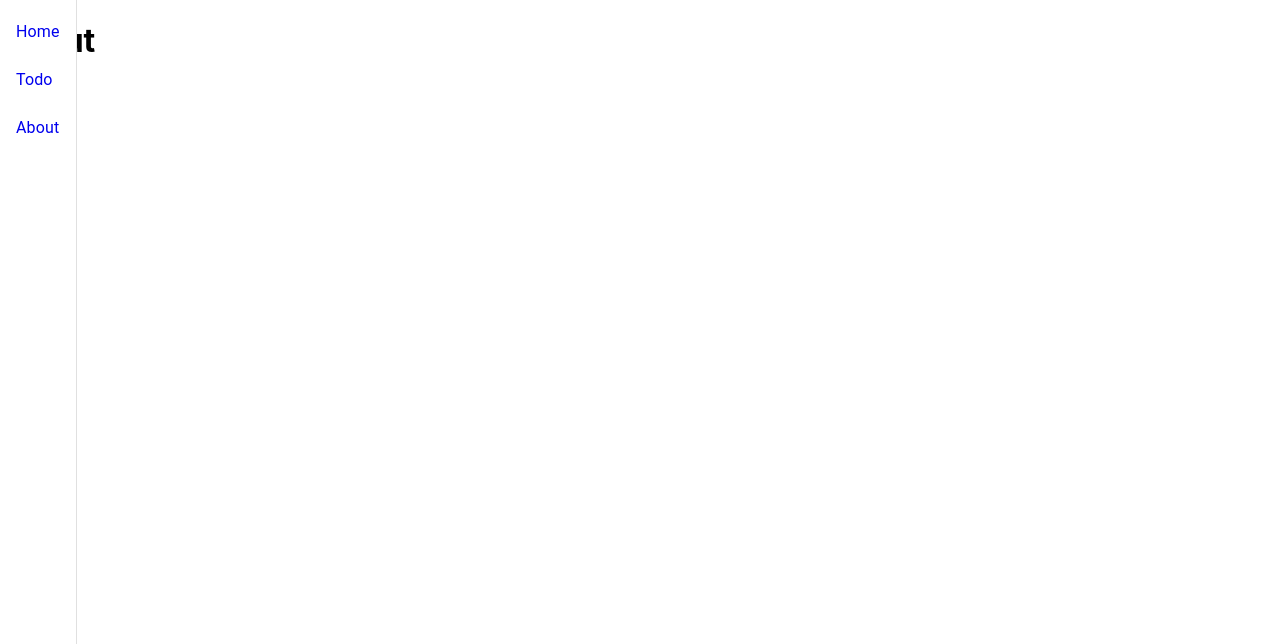
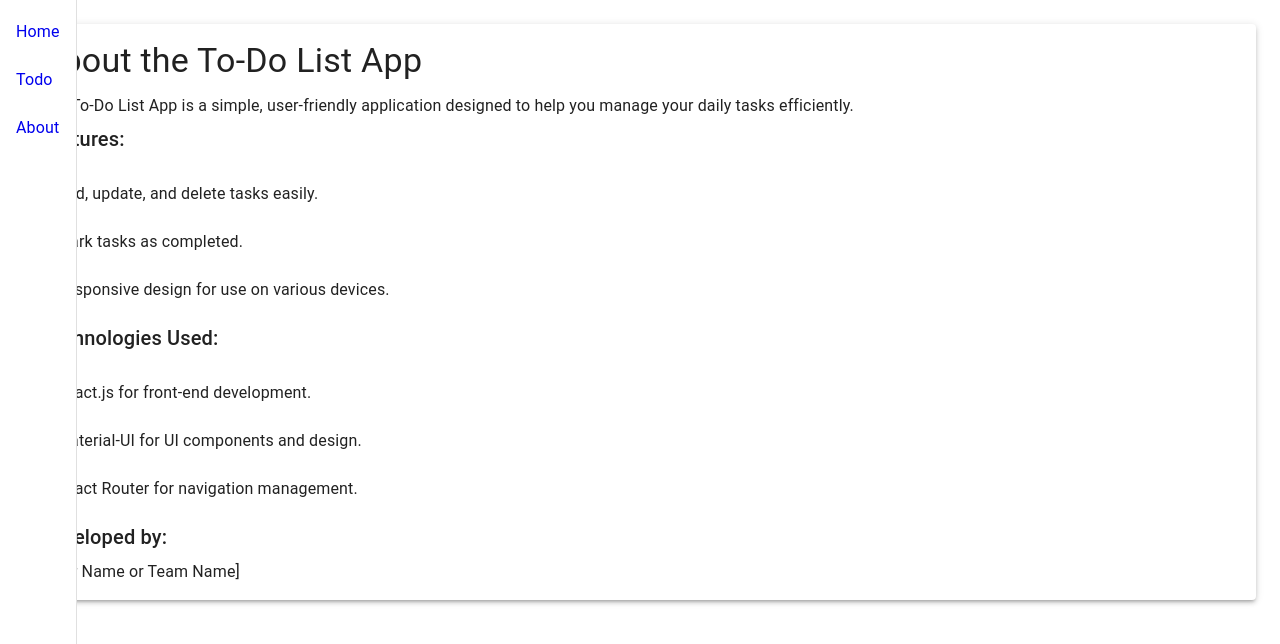
Before and after one commit to Alaa997/Todos, a React (Create React App) app: page /about in a window 1280 px wide. Shown: the top 644 px of the page. Built offline with nearby package versions, Linux system fonts and the light colour scheme.

Commit message:
dummy content added to Home/About pages

```diff
--- a/src/App.js
+++ b/src/App.js
@@ -1,10 +1,11 @@
 import "./App.css";
 import { BrowserRouter, Route, Routes } from "react-router-dom";
 
-import TodoPage from "./components/Pages/HomePage";
+
 import SideBar from "./components/Navigation/SideBar";
 import HomePage from "./components/Pages/HomePage";
 import About from "./components/Pages/About";
+import TodoPage from "./components/Pages/TodoPage";
 
 function App() {
   return (
--- a/src/components/Pages/About.js
+++ b/src/components/Pages/About.js
@@ -1,11 +1,63 @@
-import React from 'react'
+import React from "react";
+import {
+  Box,
+  Typography,
+  Paper,
+  List,
+  ListItem,
+  ListItemText,
+} from "@mui/material";
 
-const About = () => {
+const AboutPage = () => {
   return (
-    <div>
-      <h1>About</h1>
-    </div>
-  )
-}
+    <Box sx={{ padding: 3 }}>
+      <Paper elevation={3} sx={{ padding: 2 }}>
+        <Typography variant="h4" component="h1" gutterBottom>
+          About the To-Do List App
+        </Typography>
 
-export default About
+        <Typography variant="body1" gutterBottom>
+          The To-Do List App is a simple, user-friendly application designed to
+          help you manage your daily tasks efficiently.
+        </Typography>
+
+        <Typography variant="h6" gutterBottom>
+          Features:
+        </Typography>
+        <List>
+          <ListItem>
+            <ListItemText primary="Add, update, and delete tasks easily." />
+          </ListItem>
+          <ListItem>
+            <ListItemText primary="Mark tasks as completed." />
+          </ListItem>
+          <ListItem>
+            <ListItemText primary="Responsive design for use on various devices." />
+          </ListItem>
+        </List>
+
+        <Typography variant="h6" gutterBottom>
+          Technologies Used:
+        </Typography>
+        <List>
+          <ListItem>
+            <ListItemText primary="React.js for front-end development." />
+          </ListItem>
+          <ListItem>
+            <ListItemText primary="Material-UI for UI components and design." />
+          </ListItem>
+          <ListItem>
+            <ListItemText primary="React Router for navigation management." />
+          </ListItem>
+        </List>
+
+        <Typography variant="h6" gutterBottom>
+          Developed by:
+        </Typography>
+        <Typography variant="body1">[Your Name or Team Name]</Typography>
+      </Paper>
+    </Box>
+  );
+};
+
+export default AboutPage;
--- a/src/components/Pages/HomePage.js
+++ b/src/components/Pages/HomePage.js
@@ -1,11 +1,26 @@
-import React from 'react'
+import React from "react";
+import { Box, Typography, Paper, Divider } from "@mui/material";
 
 const HomePage = () => {
   return (
-    <div>
-        <h1>To-do Page</h1>
-    </div>
-  )
-}
+    <Box sx={{ padding: 3 }}>
+      <Paper elevation={3} sx={{ padding: 2 }}>
+        <Typography variant="h4" component="h1" gutterBottom>
+          Welcome to the To-Do List App!
+        </Typography>
+        <Divider sx={{ marginBottom: 2 }} />
+        <Typography variant="body1" gutterBottom>
+          This simple and intuitive app helps you keep track of your daily
+          tasks. Add new tasks, mark them as completed, and delete tasks that
+          are no longer relevant. Managing your day-to-day activities has never
+          been easier!
+        </Typography>
+        <Typography variant="body1">
+          Get started by navigating to the 'Todo' page to add your first task.
+        </Typography>
+      </Paper>
+    </Box>
+  );
+};
 
-export default HomePage
+export default HomePage;
```
